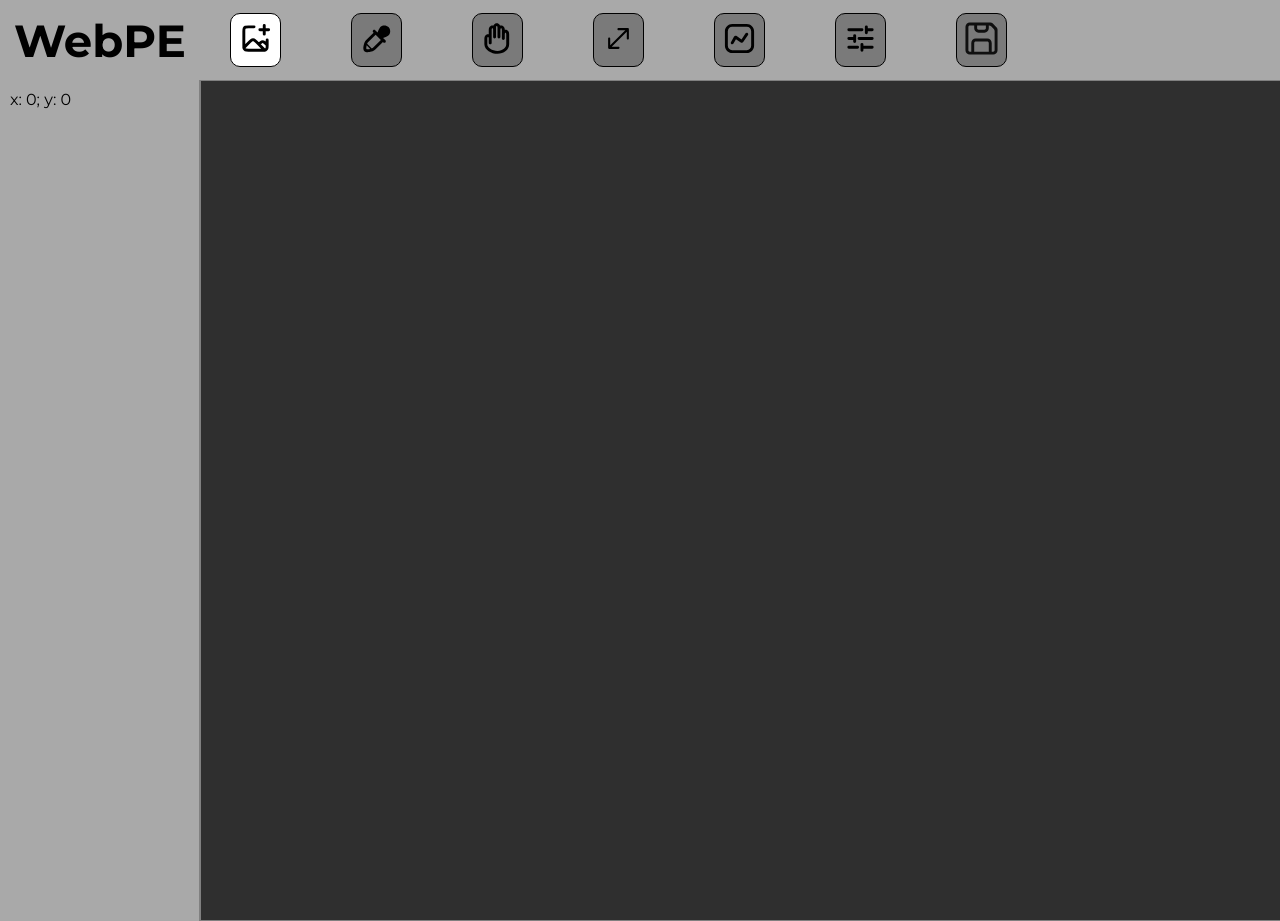
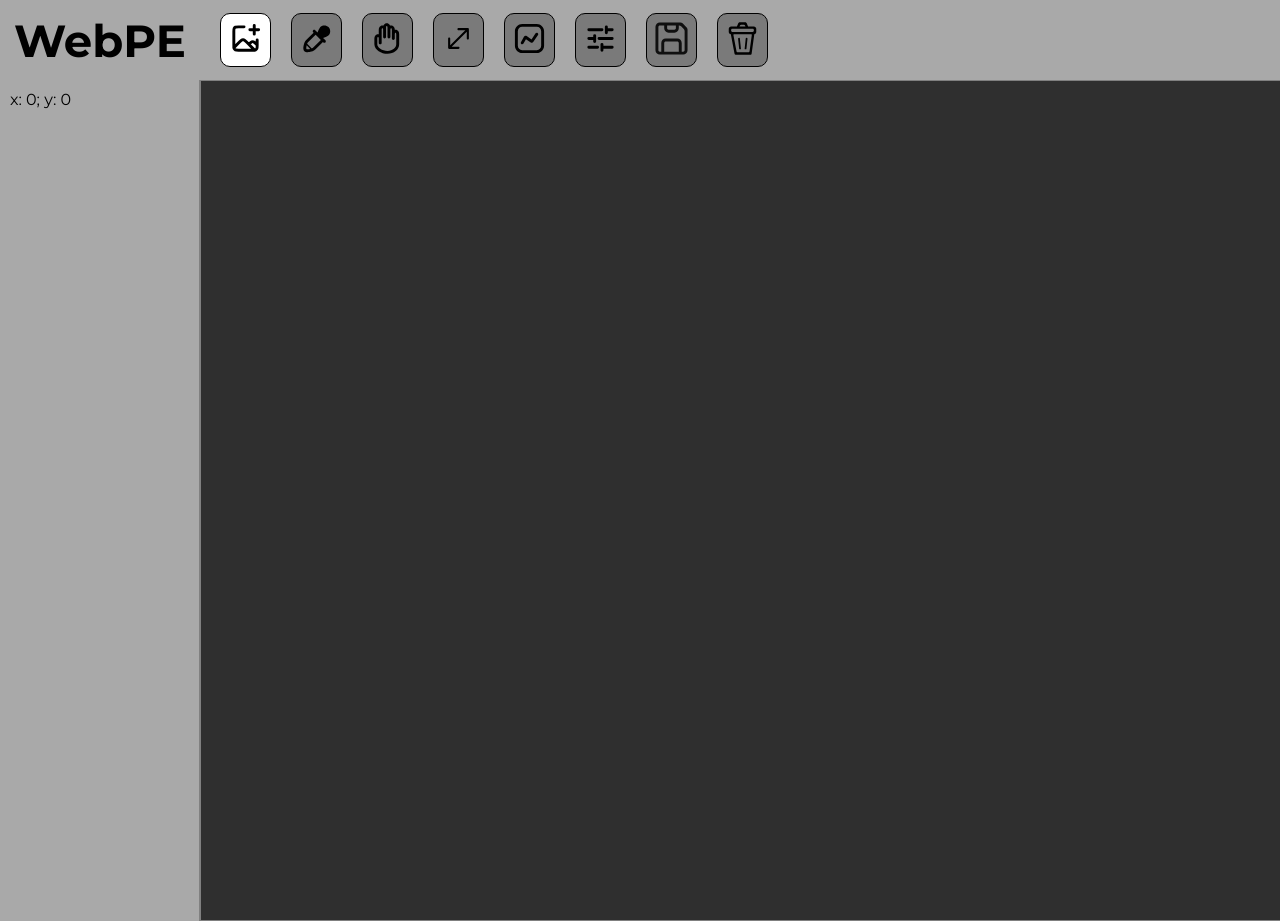
Before and after one commit to CLoudXVII/photo-editor, a Vue app: page / in a window 1280 px wide. Shown: the top 921 px of the page. Built offline with nearby package versions, Linux system fonts and the light colour scheme.

Commit message:
improved nesting

```diff
--- a/src/components/CurvesModal.vue
+++ b/src/components/CurvesTool.vue
@@ -82,14 +82,14 @@
 <script>
 import Chart from "chart.js/auto";
 export default {
-  name: "CurvesModal",
+  name: "CurvesTool",
   props: {
     dx: Number,
     dy: Number,
     nowW: Number,
     nowH: Number,
     ctxRef: CanvasRenderingContext2D,
-    showCurvesModal: Boolean,
+    showCurvesTool: Boolean,
     startImage: Object,
   },
   data() {
@@ -297,7 +297,7 @@ export default {
     },
   },
   watch: {
-    showCurvesModal() {
+    showCurvesTool() {
       this.calculate();
     },
     imgData() {
--- a/src/components/FilteringModal.vue
+++ b/src/components/FiltrationTool.vue
@@ -104,7 +104,7 @@
 </template>
 <script>
 export default {
-  name: "FilteringModal",
+  name: "FiltrationTool",
   props: {
     dx: Number,
     dy: Number,
--- a/src/components/UploadModal.vue
+++ b/src/components/ImageUploadTool.vue
@@ -36,7 +36,7 @@
 
 <script>
 export default {
-  name: "UploadModal",
+  name: "ImageUploadTool",
   data() {
     return {
       Url: null,
--- a/src/components/SidebarPanel.vue
+++ b/src/components/InformationPanel.vue
@@ -30,7 +30,7 @@
 
   <script>
 export default {
-  name: "SidebarPanel",
+  name: "InformationPanel",
   props: {
     x: Number,
     y: Number,
--- a/src/components/PhotoEditor.vue
+++ b/src/components/PhotoEditor.vue
@@ -1,10 +1,10 @@
 <template>
   <div class="photo-editor">
     <h1 class="main-title">WebPE</h1>
-    <HeaderPanel
-      @show="changeUploadModal"
+    <ToolPanel
+      @show="changeImageUploadTool"
       @clear="clear(), closeDisplay(), updateCanvas()"
-      @scale="changeScaleModal"
+      @scale="changeResizingTool"
       @Pippete="changePippete"
       @grab="changeGrab"
       @curve="changeCurves"
@@ -15,7 +15,7 @@
       class="header"
       ref="header"
     />
-    <SidebarPanel
+    <InformationPanel
       class="sidebar"
       @scale="scaleImage()"
       :x="this.x"
@@ -38,7 +38,7 @@
         @mousewheel="handleMouseWheel"
       />
     </div>
-    <PippeteModal
+    <PippeteTool
       @show="changePippete"
       :resl="this.resl"
       :startX="this.startX"
@@ -46,9 +46,9 @@
       :nowW="this.nowW"
       :nowH="this.nowH"
       ref="Pippete"
-      v-if="showPippeteModal"
+      v-if="showPippeteTool"
     />
-    <CurvesModal
+    <CurvesTool
       @show="changeCurves"
       @apply="changeCurves(), updateImage()"
       :ctxRef="this.ctx"
@@ -57,11 +57,11 @@
       :nowW="this.nowW"
       :nowH="this.nowH"
       :startImage="this.startImage"
-      :showCurvesModal="this.showCurvesModal"
+      :showCurvesTool="this.showCurvesTool"
       ref="curves"
-      v-show="showCurvesModal"
+      v-show="showCurvesTool"
     />
-    <FilteringModal
+    <FiltrationTool
       @show="changeFiltering"
       @apply="changeFiltering(), updateImage()"
       :ctxRef="this.ctx"
@@ -76,41 +76,41 @@
     <div style="display: none">
       <canvas ref="canvasHelper" />
     </div>
-    <UploadModal
-      v-show="showUploadModal"
-      @show="changeUploadModal"
+    <ImageUploadTool
+      v-show="showImageUploadTool"
+      @show="changeImageUploadTool"
       @download="clear(), draw(), showDisplay()"
       ref="modal"
     />
-    <ScaleModal
+    <ResizingTool
       :nowH="this.nowH"
       :nowW="this.nowW"
-      v-show="showScaleModal"
-      @show="changeScaleModal"
-      ref="scaleModal"
+      v-show="showResizingTool"
+      @show="changeResizingTool"
+      ref="ResizingTool"
       @resize="resize"
     />
   </div>
 </template>
 
 <script>
-import HeaderPanel from "./HeaderPanel.vue";
-import SidebarPanel from "./SidebarPanel.vue";
-import UploadModal from "./UploadModal.vue";
-import ScaleModal from "./ScaleModal.vue";
-import PippeteModal from "./PippeteModal.vue";
-import CurvesModal from "./CurvesModal.vue";
-import FilteringModal from "./FilteringModal.vue";
+import ToolPanel from "./ToolPanel.vue";
+import InformationPanel from "./InformationPanel.vue";
+import ImageUploadTool from "./ImageUploadTool.vue";
+import ResizingTool from "./ResizingTool.vue";
+import PippeteTool from "./PippeteTool.vue";
+import CurvesTool from "./CurvesTool.vue";
+import FiltrationTool from "./FiltrationTool.vue";
 export default {
   name: "PhotoEditor",
   components: {
-    SidebarPanel,
-    HeaderPanel,
-    UploadModal,
-    ScaleModal,
-    PippeteModal,
-    CurvesModal,
-    FilteringModal,
+    InformationPanel,
+    ToolPanel,
+    ImageUploadTool,
+    ResizingTool,
+    PippeteTool,
+    CurvesTool,
+    FiltrationTool,
   },
   data() {
     return {
@@ -122,10 +122,10 @@ export default {
       resl: null,
       x: 0,
       y: 0,
-      showUploadModal: false,
-      showScaleModal: false,
-      showPippeteModal: false,
-      showCurvesModal: false,
+      showImageUploadTool: false,
+      showResizingTool: false,
+      showPippeteTool: false,
+      showCurvesTool: false,
       showFilterModal: false,
       showData: false,
       height: 0,
@@ -191,8 +191,8 @@ export default {
       } else {
         this.state = "grab";
       }
-      this.showPippeteModal = false;
-      this.showCurvesModal = false;
+      this.showPippeteTool = false;
+      this.showCurvesTool = false;
       this.showFilterModal = false;
     },
     changePippete() {
@@ -201,8 +201,8 @@ export default {
       } else {
         this.state = "Pippete";
       }
-      this.showPippeteModal = !this.showPippeteModal;
-      this.showCurvesModal = false;
+      this.showPippeteTool = !this.showPippeteTool;
+      this.showCurvesTool = false;
       this.showFilterModal = false;
     },
     changeCurves() {
@@ -211,8 +211,8 @@ export default {
       } else {
         this.state = "curves";
       }
-      this.showCurvesModal = !this.showCurvesModal;
-      this.showPippeteModal = false;
+      this.showCurvesTool = !this.showCurvesTool;
+      this.showPippeteTool = false;
       this.showFilterModal = false;
     },
     changeFiltering() {
@@ -221,8 +221,8 @@ export default {
       } else {
         this.state = "filter";
       }
-      this.showPippeteModal = false;
-      this.showCurvesModal = false;
+      this.showPippeteTool = false;
+      this.showCurvesTool = false;
       this.showFilterModal = !this.showFilterModal;
     },
     handleMouseWheel(event) {
@@ -315,11 +315,11 @@ export default {
         );
       }
     },
-    changeUploadModal() {
-      this.showUploadModal = !this.showUploadModal;
+    changeImageUploadTool() {
+      this.showImageUploadTool = !this.showImageUploadTool;
     },
-    changeScaleModal() {
-      this.showScaleModal = !this.showScaleModal;
+    changeResizingTool() {
+      this.showResizingTool = !this.showResizingTool;
     },
     updateImage() {
       let newImage = this.ctx.getImageData(
@@ -370,8 +370,8 @@ export default {
       const img = this.ctx.getImageData(dx, dy, this.nowW, this.nowH);
       const originalWidth = this.nowW;
       const originalHeight = this.nowH;
-      const newHeight = this.$refs.scaleModal.outputH;
-      const newWidth = this.$refs.scaleModal.outputW;
+      const newHeight = this.$refs.ResizingTool.outputH;
+      const newWidth = this.$refs.ResizingTool.outputW;
       const scaleX = originalWidth / newWidth;
       const scaleY = originalHeight / newHeight;
       const newData = new Uint8ClampedArray(newWidth * newHeight * 4);
--- a/src/components/ScaleModal.vue
+++ b/src/components/ResizingTool.vue
@@ -63,7 +63,7 @@
 import ToolTipe from "./ToolTipe.vue";
 
 export default {
-  name: "ScaleModal",
+  name: "ResizingTool",
   props: {
     nowW: Number,
     nowH: Number,
@@ -145,6 +145,7 @@ label {
   align-items: center;
   column-gap: 5px;
 }
+
 .modal-wrapper {
   height: 100vh;
   width: calc(100vw - 17px);
@@ -156,6 +157,7 @@ label {
   align-items: center;
   justify-content: center;
 }
+
 .modal {
   display: flex;
   flex-direction: column;
@@ -178,9 +180,11 @@ label {
 }
 
 .header {
+
   &__text {
     font-size: 20px;
   }
+
   &__button {
     background: none;
     border: none;
@@ -189,6 +193,7 @@ label {
     cursor: pointer;
   }
 }
+
 .button {
   background-color: #778da9;
   border: 1px solid #0d1b2a;
@@ -196,8 +201,10 @@ label {
   padding: 10px;
   height: fit-content;
 }
+
 .input {
   height: 20px;
   border-radius: 5px;
 }
+
 </style>
--- a/src/components/HeaderPanel.vue
+++ b/src/components/ToolPanel.vue
@@ -47,7 +47,7 @@
 
   <script>
 export default {
-  name: "HeaderPanel",
+  name: "ToolPanel",
   props: {
     state: String,
     startImage: Object,
@@ -93,7 +93,7 @@ export default {
 };
 </script>
 
-  <style lang="scss" scoped>
+<style lang="scss" scoped>
 .button{
   background-color: white;
   border: 1px solid black;
@@ -101,6 +101,7 @@ export default {
   padding: 7px;
   height: fit-content;
   margin-left: 20px;
+  transition: 0.2s;
 
   &__img{
     height: 35px;
@@ -113,6 +114,10 @@ export default {
   &.active{
     background-color: rgb(122, 122, 122);
   }
+
+  &:not(:disabled):hover {
+    background-color: rgb(197, 197, 197);
+  }
 }
 
 .tool-panel {
@@ -120,13 +125,5 @@ export default {
   display: flex;
   flex-direction: row;
   align-items: center;
-  column-gap: 50px;
-  padding: 10px;
-
-  &__item:last-child {
-    margin-left: auto;
-    margin-right: 20px;
-  }
-
 }
 </style>
```
Also changed, not shown: src/components/PippeteTool.vue (renamed from src/components/PippeteModal.vue).
